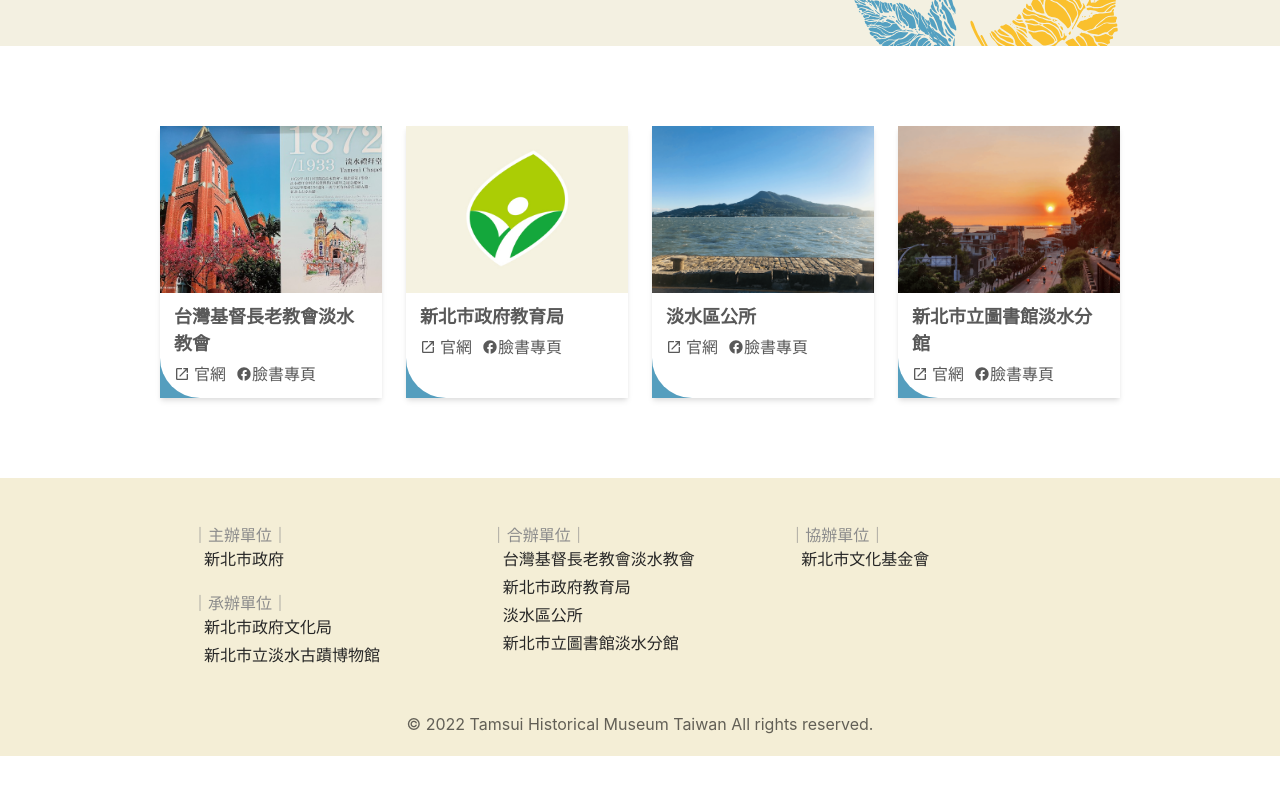
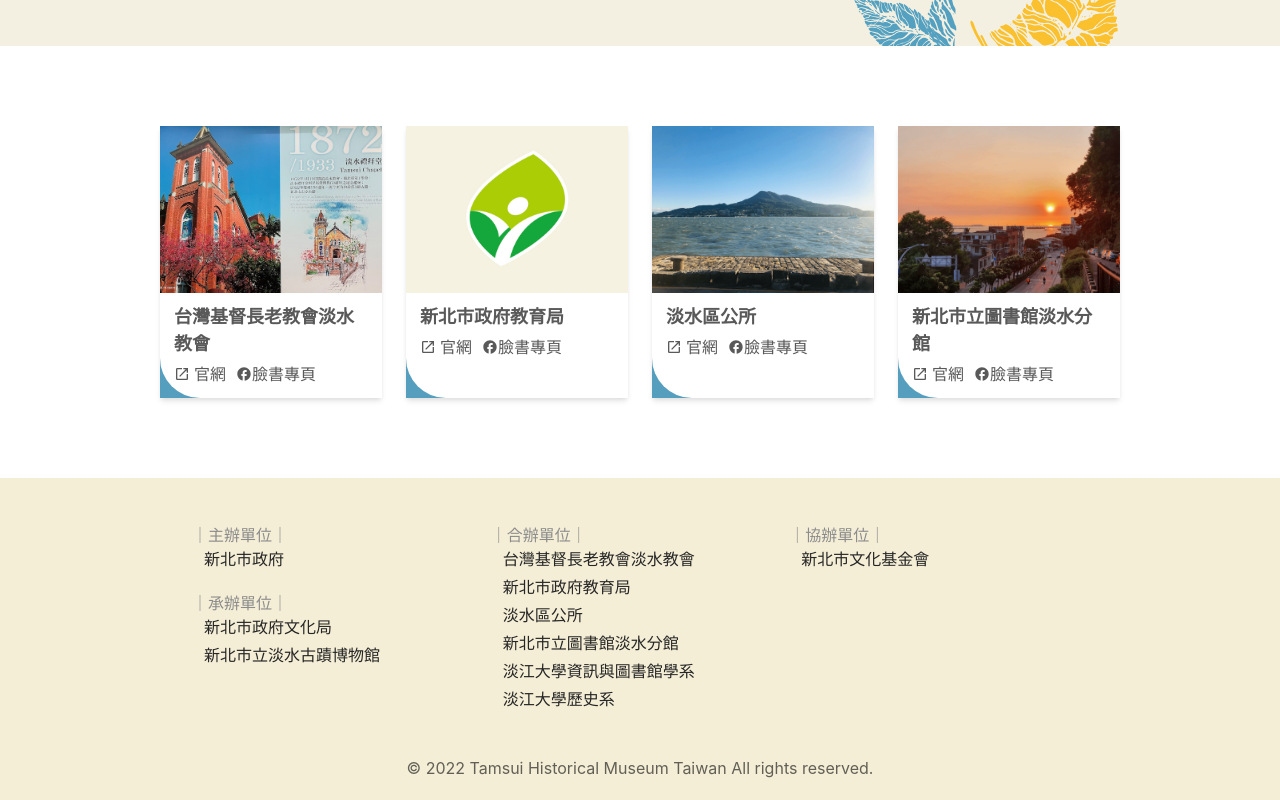
Before and after one commit to indexhui/Wharf-velous-Tamsui, a React (Create React App) app: page / in a window 1280 px wide. Shown: the part 4090-4890 px from the top of the page. Before the commit the page ends 4846 px from the top, so only its background shows below. Built offline with nearby package versions, Linux system fonts and the light colour scheme.

Commit message:
footer update

```diff
--- a/src/layout/Footer.js
+++ b/src/layout/Footer.js
@@ -60,6 +60,12 @@
                 <Link href="https://www.library.ntpc.gov.tw/" isExternal>
                   <Text>新北市立圖書館淡水分館</Text>
                 </Link>
+                <Link href="https://www.dils.tku.edu.tw/" isExternal>
+                  <Text>淡江大學資訊與圖書館學系</Text>
+                </Link>
+                <Link href="http://www.history.tku.edu.tw/" isExternal>
+                  <Text>淡江大學歷史系</Text>
+                </Link>
               </VStack>
             </Box>
           </VStack>
```
